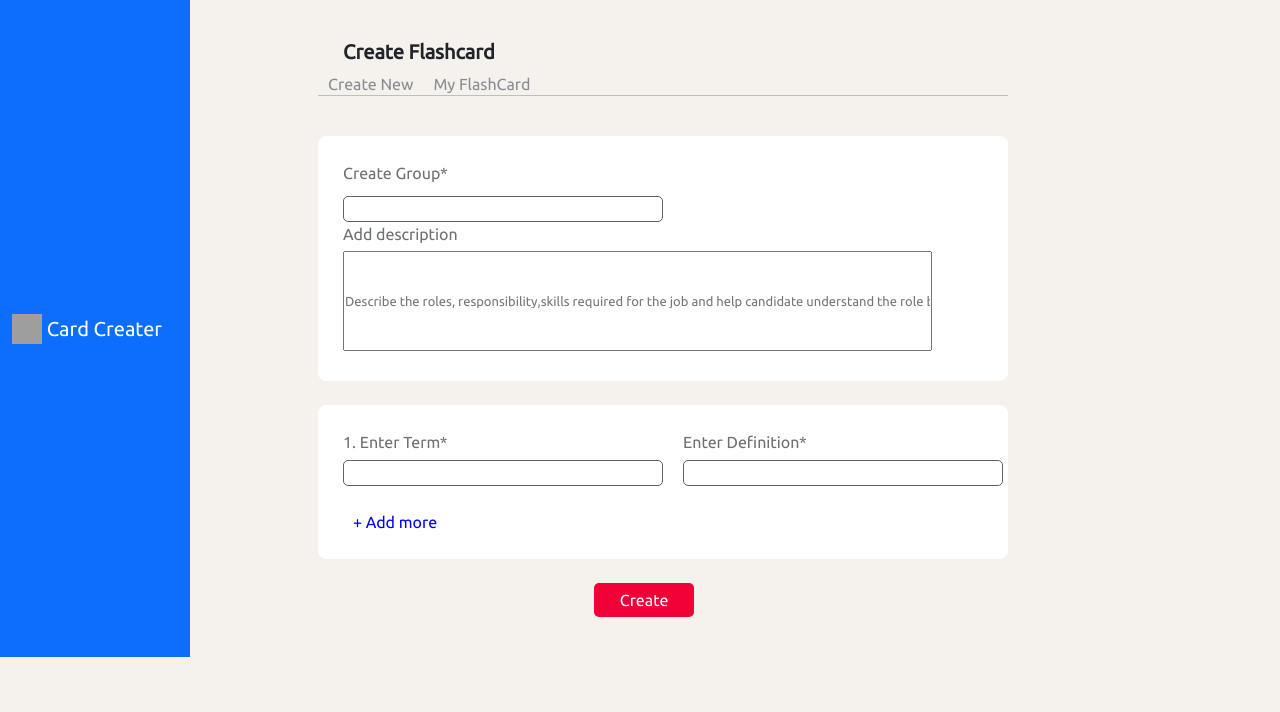
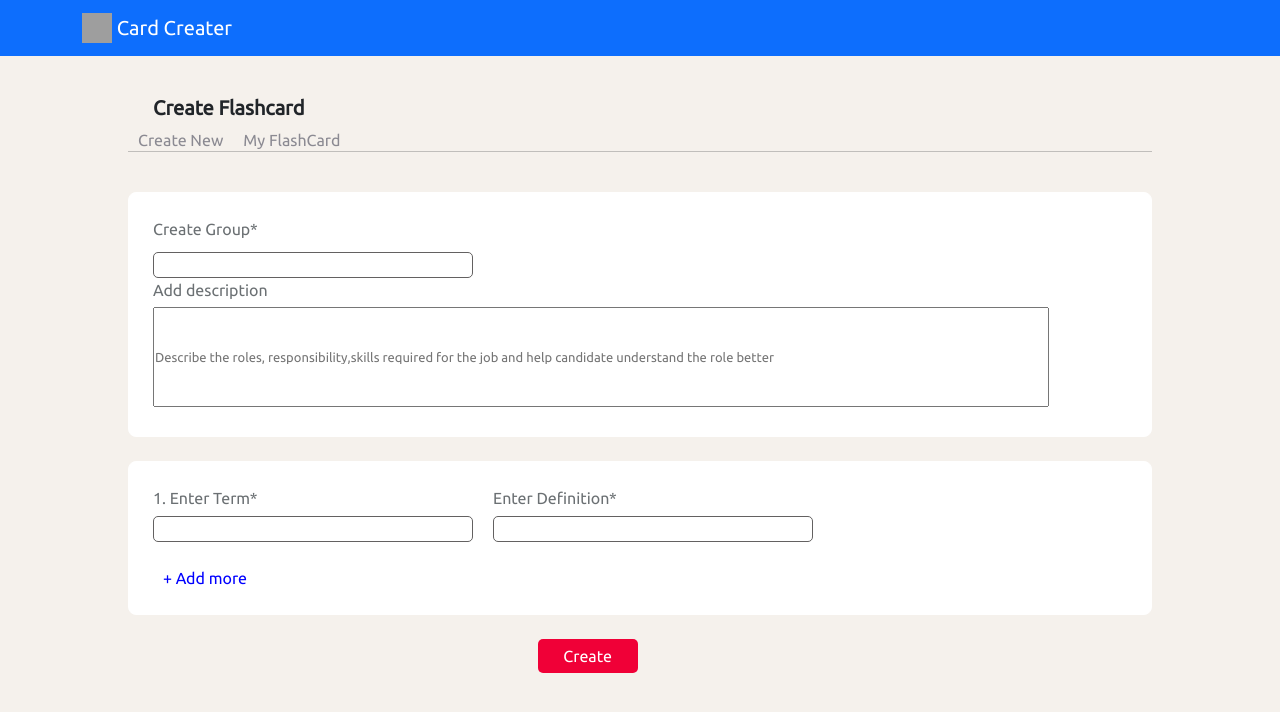
Before and after one commit to Oshankhan/card-builder, a React (Create React App) app: page / in a window 1280 px wide. Shown: the top 712 px of the page. Built offline with nearby package versions, Linux system fonts and the light colour scheme; grey boxes are pictures that could not be loaded.

Commit message:
19-12-2023 Minor changes

```diff
--- a/src/App.js
+++ b/src/App.js
@@ -3,7 +3,7 @@ import SubNavBar from "./components/SubNavBar";
 
 function App() {
   return (
-    <div className="App" style={{ display: "flex" }}>
+    <div className="App">
       <BrandExample />
       <SubNavBar />
     </div>
--- a/src/components/CreateAndEdit/Edit/Editing.jsx
+++ b/src/components/CreateAndEdit/Edit/Editing.jsx
@@ -23,7 +23,6 @@ const Editing = ({ groupSelected, indexForDes, handleSaving }) => {
   };
   const handleAdd = () => {
     const temp = [...newTerms, { title: "", des: "" }];
-    console.log(temp);
   };
   const handleDelete = () => {};
   const handleChange = () => {};
```
Also changed, not shown: src/components/CreateAndEdit/Create/CreateNew.jsx (+7 -3 lines).
